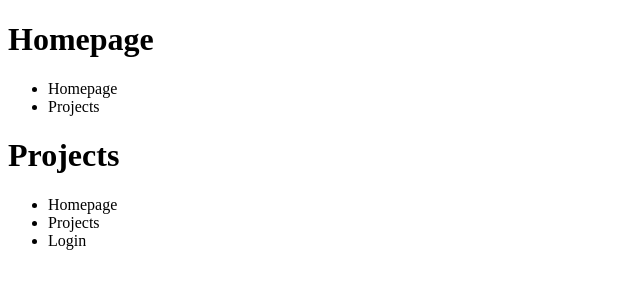
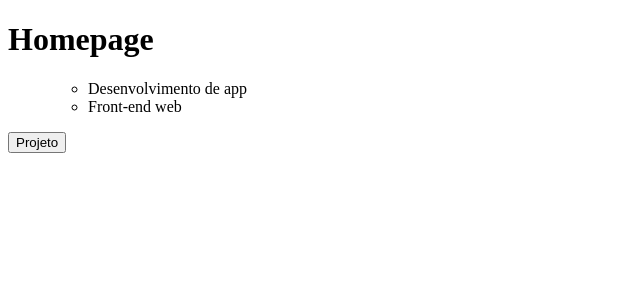
Before and after one commit to rogerlista/bootcamp-2020, a React app in the folder 01-conceitos-dev/frontend/: page / in a window 1280 px wide. Shown: the top 300 px of the page, without its empty margins (0-640 px from the left). Built offline with nearby package versions, Linux system fonts and the light colour scheme.

Commit message:
Iniciando manualmente uma aplicação ReactJS - estado e imutabilidade com useState

```diff
--- a/01-conceitos-dev/frontend/src/App.js
+++ b/01-conceitos-dev/frontend/src/App.js
@@ -1,23 +1,29 @@
-import React from 'react'
+import React, { useState } from 'react'
 import Header from './components/Header'
 
 export default function App() {
+  const [projects, setProjects] = useState(['Desenvolvimento de app', 'Front-end web'])
+
+  function handleAddProject() {
+    setProjects([...projects, `Novo projeto ${Date.now()}`])
+    console.log(projects)
+  }
+
   return (
     <>
-      <Header title="Homepage">
+      <Header title="Homepage" />
+
+      <ul>
         <ul>
-          <li>Homepage</li>
-          <li>Projects</li>
+          {projects.map((project) => (
+            <li key={project}>{project}</li>
+          ))}
         </ul>
-      </Header>
+      </ul>
 
-      <Header title="Projects">
-        <ul>
-          <li>Homepage</li>
-          <li>Projects</li>
-          <li>Login</li>
-        </ul>
-      </Header>
+      <button type="button" onClick={handleAddProject}>
+        Projeto
+      </button>
     </>
   )
 }
--- a/01-conceitos-dev/frontend/src/components/Header.js
+++ b/01-conceitos-dev/frontend/src/components/Header.js
@@ -1,11 +1,9 @@
 import React from 'react'
 
-export default function Header({ title, children }) {
+export default function Header({ title }) {
   return (
     <header>
       <h1>{title}</h1>
-
-      {children}
     </header>
   )
 }
```
